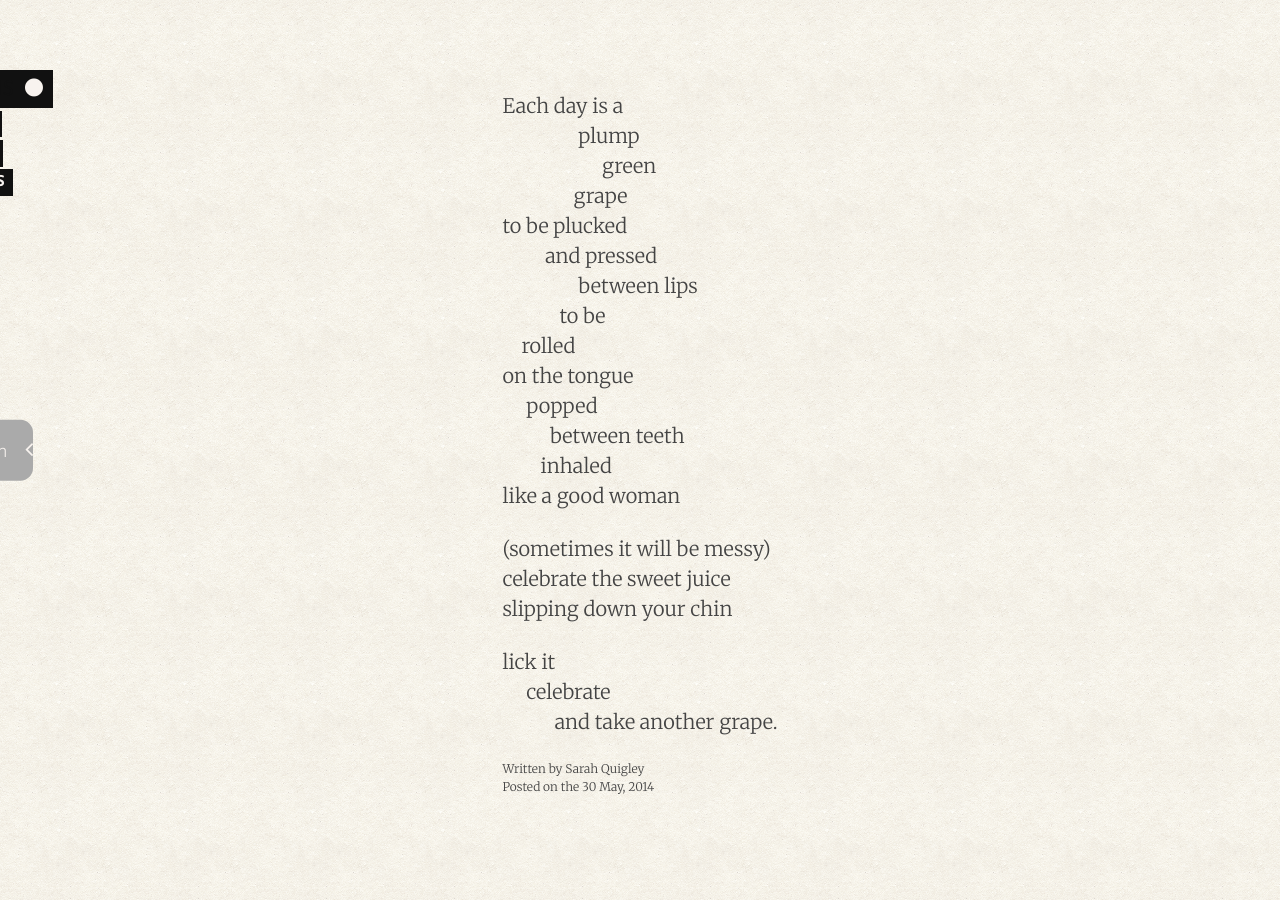
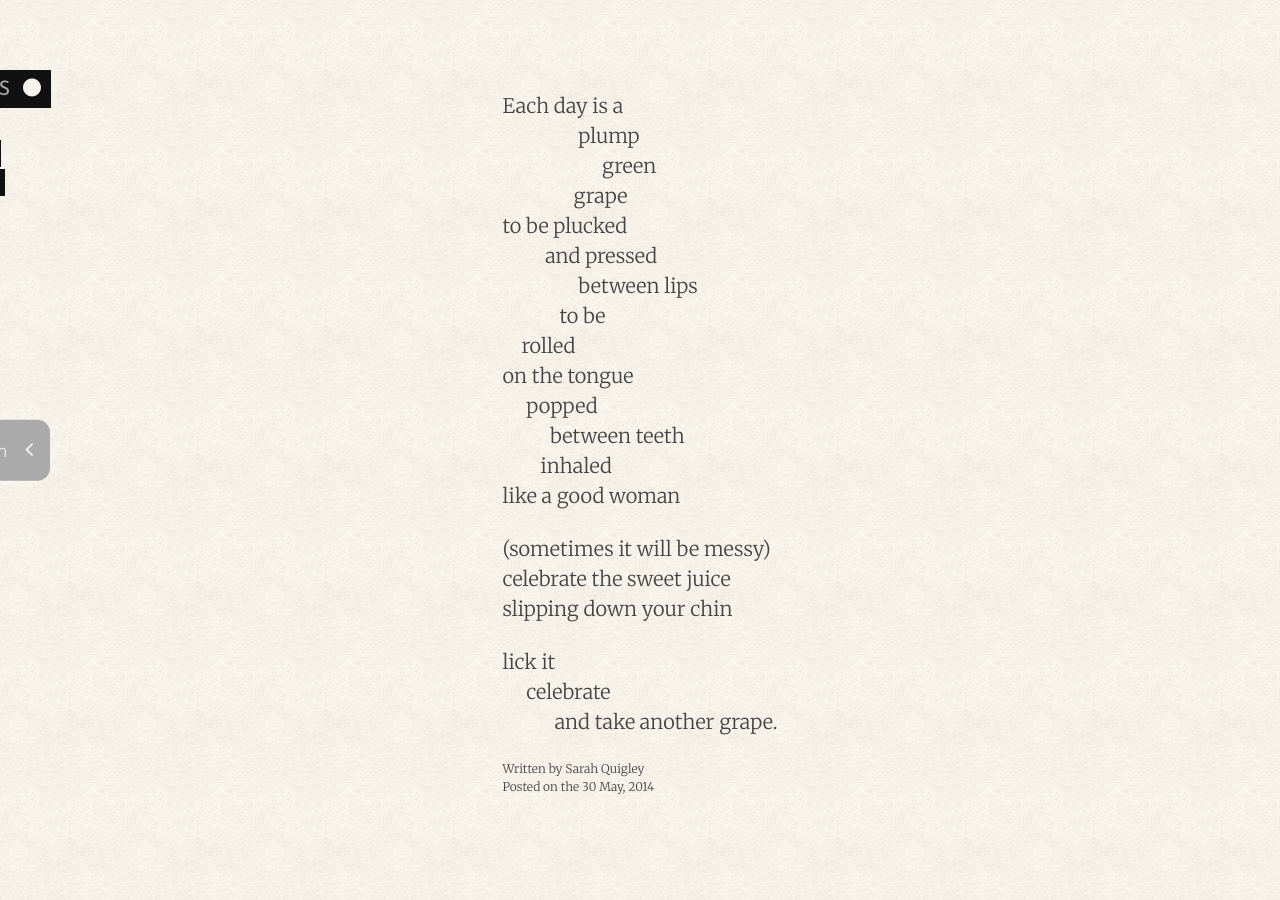
Before and after one commit to sarahquigley/poetry, a Jekyll site: the page built from index.html, in a window 1280 px wide. Built offline with Jekyll 4.4.1, drawn with Linux system fonts in a browser that asks for light colours; nearby versions of some CDN libraries.

Commit message:
Tweak formatting of layout.

```diff
--- a/_sass/layout.scss
+++ b/_sass/layout.scss
@@ -18,13 +18,13 @@
 #site-header{
   @include position(absolute, 0.8em null null 0);
   font-size: rem(20);
-
   font-family: $font-display;
   font-weight: 500;
   z-index: 1;
 
   nav{
     > a {
+      color: $color-light;
       font-size: 0.75em;
       margin-bottom: 0.16em;
       padding: 0.39em 0.55em;
@@ -35,12 +35,13 @@
       &:first-child{
         font-size: 1em;
         text-transform: uppercase;
+        display: visible;
       }
 
-      @each $i, $width in (1, 11.3em), (2, 3.7em), (3, 4.9em), (4, 8.5em){
+      @each $i, $width in (1, 11.5em), (2, 4.0em), (3, 5.0em), (4, 9.0em){
         &:nth-child(#{$i}){
           margin-left: -$width;
-          @include transition(margin-left transition-time($width) linear 0.05s);
+          @include transition(margin-left transition-time($width) linear 0.05s, background-color 0.2s linear);
         }
       }
 
@@ -50,7 +51,12 @@
       }
 
       > i{
-        padding-left: 0.55em;
+        padding-left: 0.65em;
+      }
+
+      &:hover{
+        color: $color-light;
+        background: $color-mid;
       }
     }
 
@@ -93,6 +99,21 @@
   }
 }
 
+#contents{
+  max-width: 20em;
+}
+
+@media screen and (min-width: 650px){
+  .post, #contents{
+    max-width: 69%;
+  }
+}
+
+@media screen and (min-width: 900px){
+  .post, #contents{
+    max-width: rem(600);
+  }
+}
 
 /* Next and Previous links
 ***********************************/
@@ -128,7 +149,7 @@
 
 @media screen and (min-width: 650px){
 
-  .next, .previous{
+  .next, .previous, .previous:last-child{
     @include position(fixed, 50vh null null null);
     @include transform(translateY(-50%));
     background-color: $color-light;
@@ -138,6 +159,10 @@
 
     i{
       display: initial;
+    }
+
+    &:hover{
+      color: $color-lightest;
     }
   }
 
```
